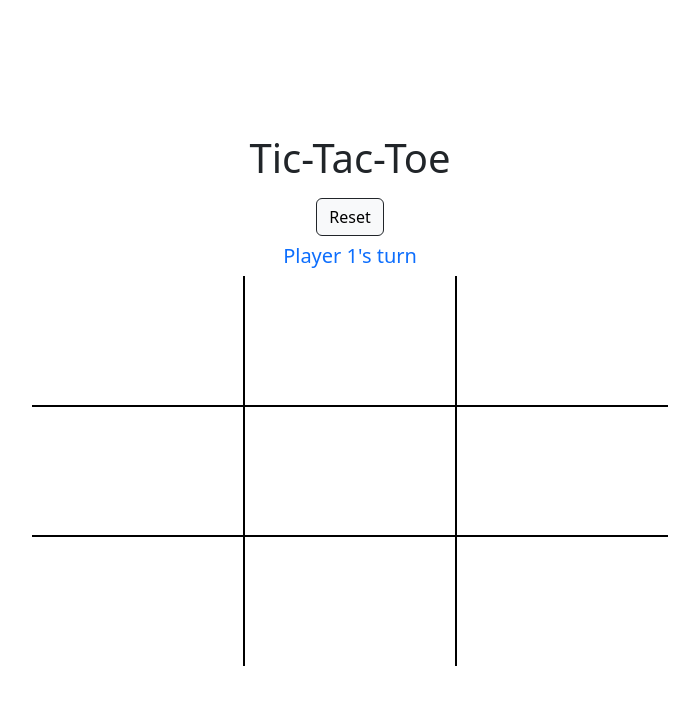
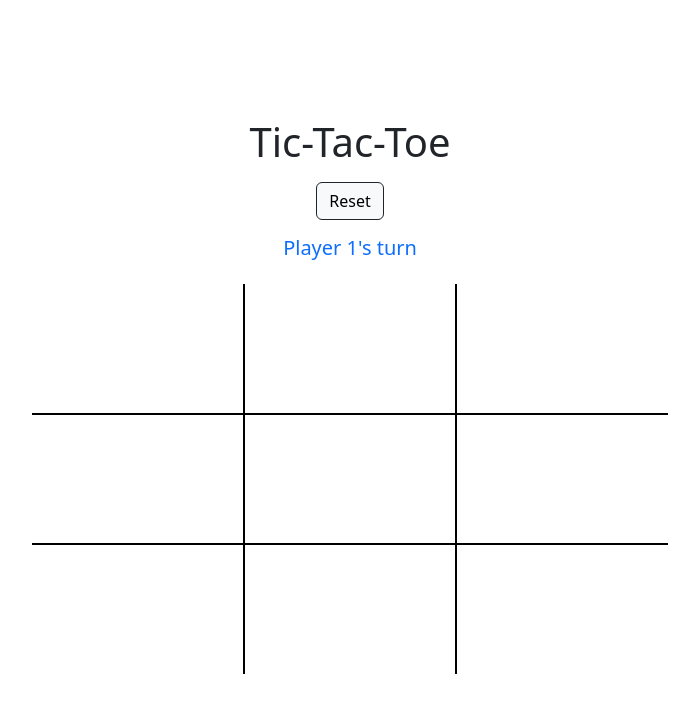
Before and after one commit to vichdz97/tic-tac-toe, a React (Vite) app: page / in a window 1280 px wide. Shown: the top 712 px of the page, without its empty margins (290-989 px from the left). Built offline with nearby package versions, Linux system fonts and the light colour scheme.

Commit message:
updated margins

```diff
--- a/src/App.tsx
+++ b/src/App.tsx
@@ -64,15 +64,15 @@ function App() {
     }
 
     return (
-        <div className='d-flex flex-column justify-content-center align-items-center mx-1'>
+        <div className='d-flex flex-column justify-content-center align-items-center m-1'>
             <h1>Tic-Tac-Toe</h1>
             <button className='btn btn-light border border-dark my-2' onClick={refresh}>Reset</button>
             { status ?
-                <h5 className='text-success'>{status}</h5>
+                <h5 className='text-success my-2'>{status}</h5>
                 :
-                <h5 className={myTurn ? 'text-primary' : 'text-danger'}>{`${myTurn ? 'Player 1' : 'Player 2'}'s turn`}</h5>
+                <h5 className={`${myTurn ? 'text-primary' : 'text-danger'} my-2`}>{`${myTurn ? 'Player 1' : 'Player 2'}'s turn`}</h5>
             }
-            <div className="row row-cols-3 w-50">
+            <div className="row row-cols-3 w-50 my-3">
                 <Block value={grid[0]} onClick={() => playXorO(0)} changeBackground={winningBlocks[0]} />
                 <Block value={grid[1]} onClick={() => playXorO(1)} changeBackground={winningBlocks[1]} />
                 <Block value={grid[2]} onClick={() => playXorO(2)} changeBackground={winningBlocks[2]} />
```
